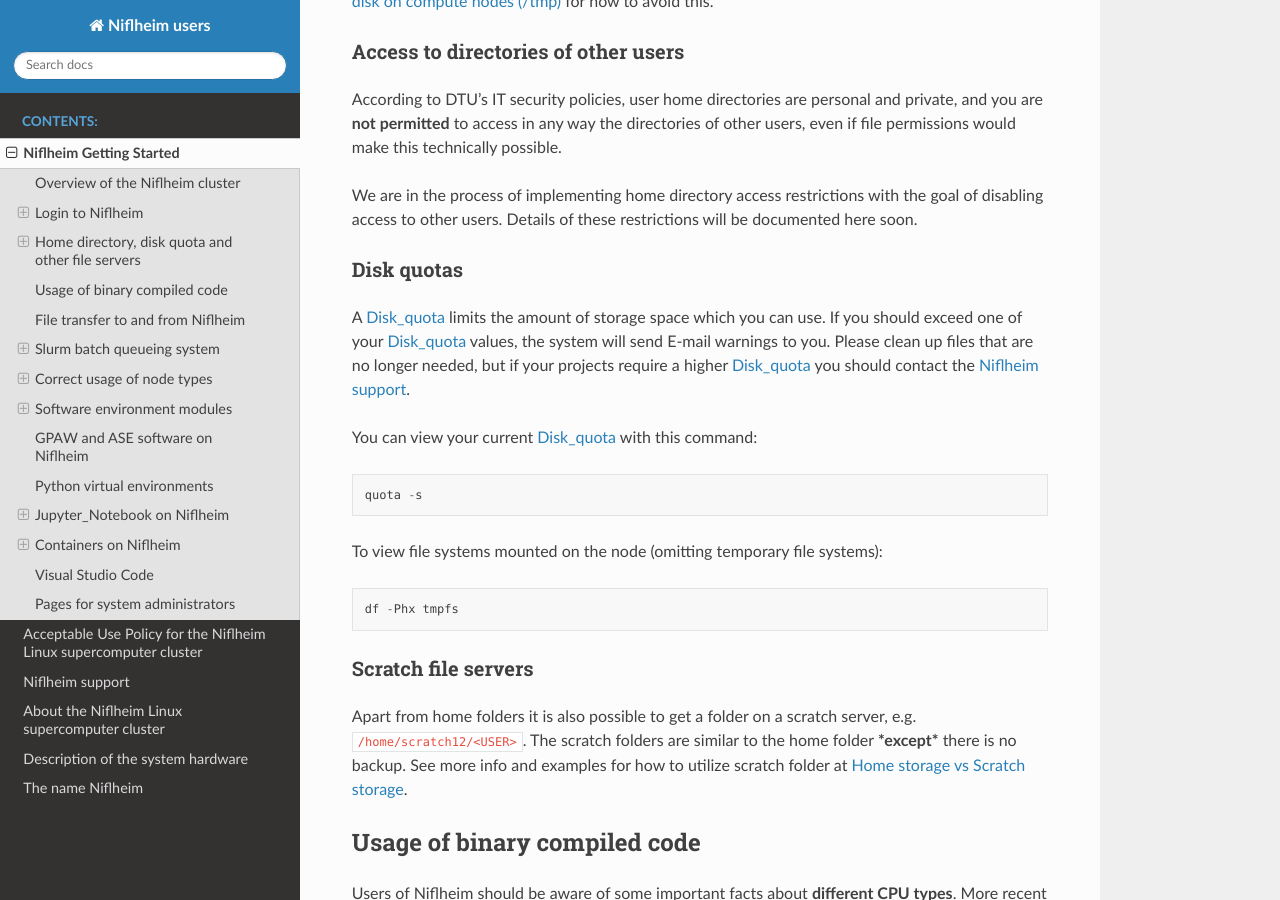
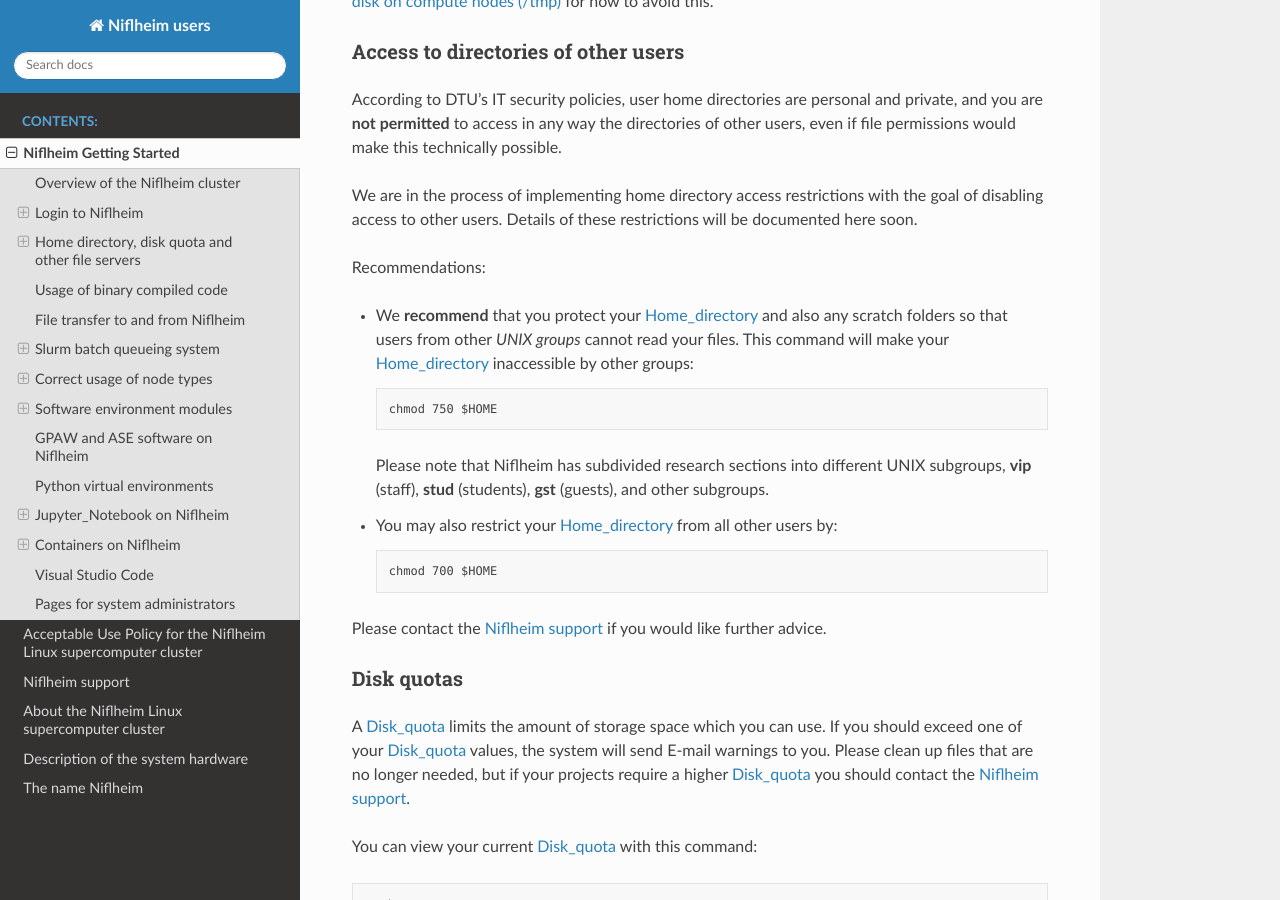
Before and after one commit to OleHolmNielsen/Niflheim_users, a Sphinx documentation site: the page built from docs/Niflheim_Getting_Started.rst, in a window 1280 px wide and 900 px high, scrolled down 3070 px. Built offline with Sphinx 7.4.7 and the Read the Docs theme 3.1.0, drawn with Linux system fonts in a browser that asks for light colours.

Commit message:
home directory access restrictions

```diff
--- a/docs/Niflheim_Getting_Started.rst
+++ b/docs/Niflheim_Getting_Started.rst
@@ -178,6 +178,25 @@
 We are in the process of implementing home directory access restrictions
 with the goal of disabling access to other users.
 Details of these restrictions will be documented here soon.
+
+Recommendations:
+
+* We **recommend** that you protect your Home_directory_ and also any scratch folders
+  so that users from other *UNIX groups* cannot read your files.
+  This command will make your Home_directory_ inaccessible by other groups::
+
+    chmod 750 $HOME
+
+  Please note that Niflheim has subdivided research sections into different UNIX subgroups,
+  **vip** (staff), **stud** (students), **gst** (guests), and other subgroups.
+
+* You may also restrict your Home_directory_ from all other users by::
+
+    chmod 700 $HOME
+
+Please contact the :ref:`Niflheim_support` if you would like further advice.
+
+.. _Home_directory: https://en.wikipedia.org/wiki/Home_directory
 
 Disk quotas
 -----------
```
